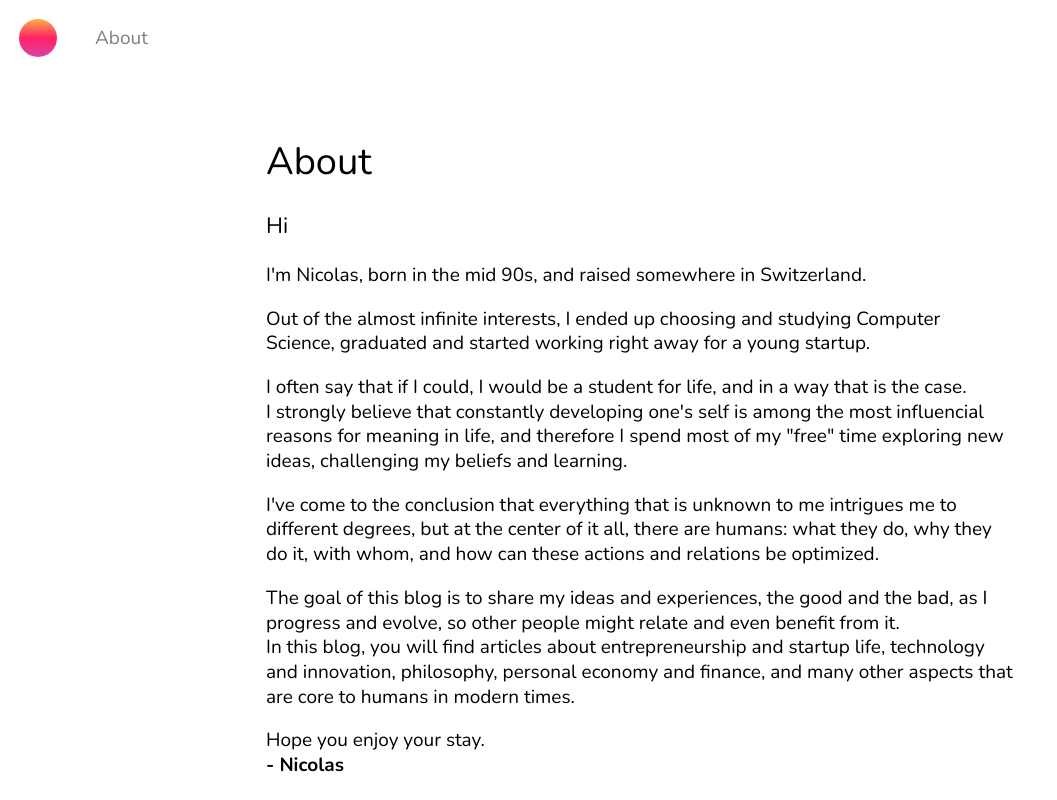
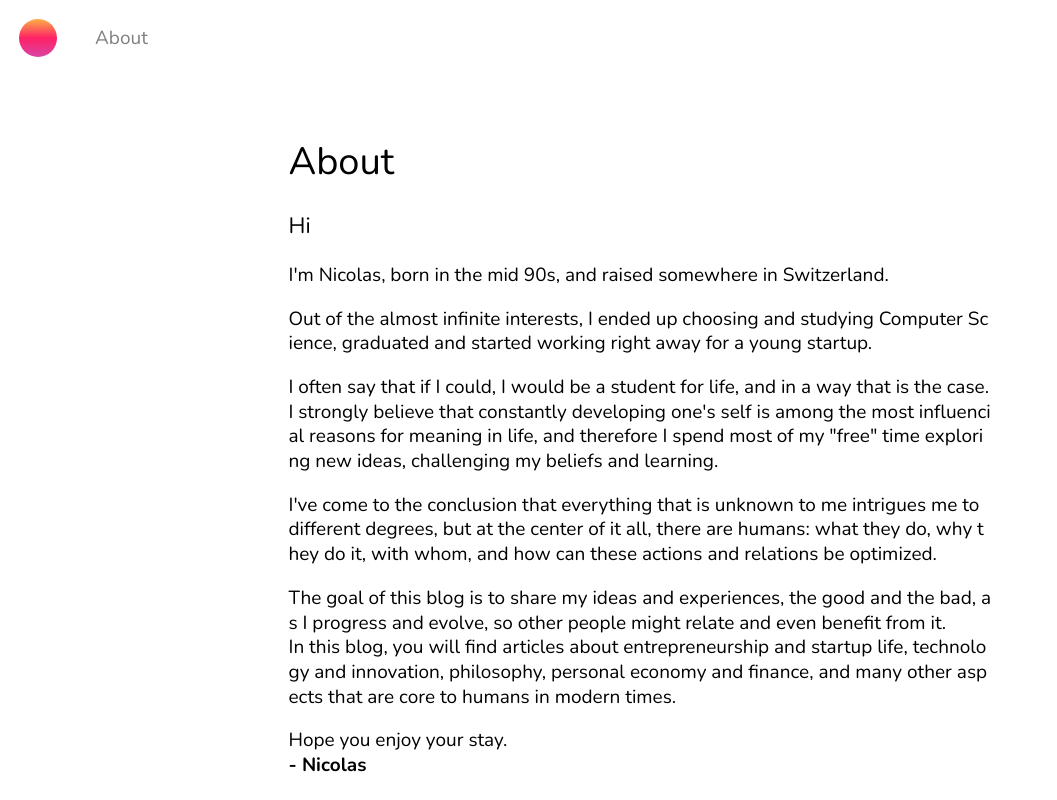
Before and after one commit to divin1/blog, a Next.js app: page /about in a window 1280 px wide. Shown: the top 800 px of the page, without its empty margins (0-1057 px from the left). Built offline with nearby package versions, Linux system fonts and the light colour scheme.

Commit message:
improved style for better small screen visualization

```diff
--- a/src/components/layout/layout.module.css
+++ b/src/components/layout/layout.module.css
@@ -1,6 +1,7 @@
 .main {
   width: 100%;
-  min-height: 100vh;
+  min-height: 70vh;
+  overflow-x: hidden;
 }
 
 .content {
@@ -9,6 +10,7 @@
   padding-left: 1rem;
   margin-right: auto;
   margin-left: auto;
+  word-break: break-all;
 }
 
 @media screen and (max-width: 767px) {
@@ -20,7 +22,7 @@
 
 @media screen and (min-width: 767px) {
   .content {
-    max-width: 900px;
+    max-width: 75ch;
     padding: 0 4rem;
   }
 }
--- a/src/styles/globals.scss
+++ b/src/styles/globals.scss
@@ -73,3 +73,8 @@ h6 {
 a {
   color: var(--color-primary);
 }
+
+img {
+  max-width: 100%;
+  height: auto;
+}
```
